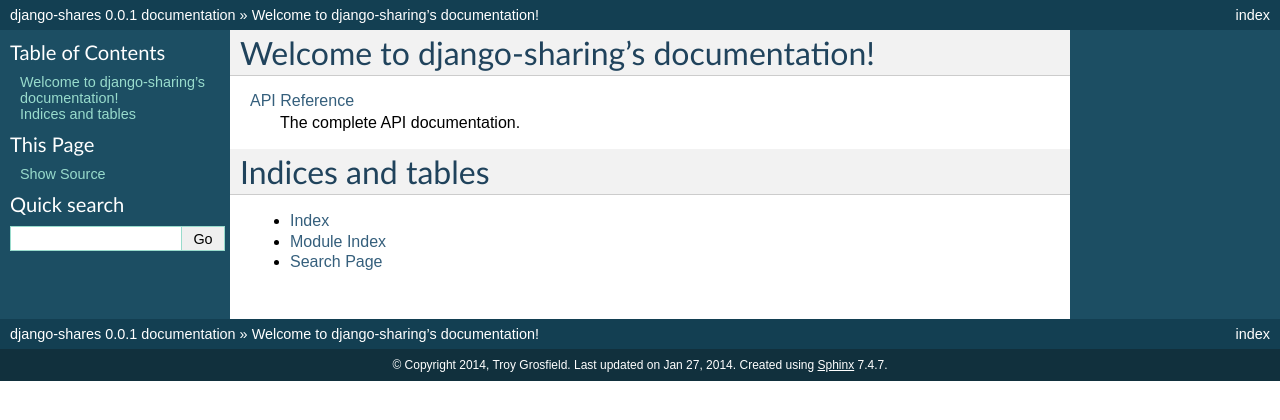
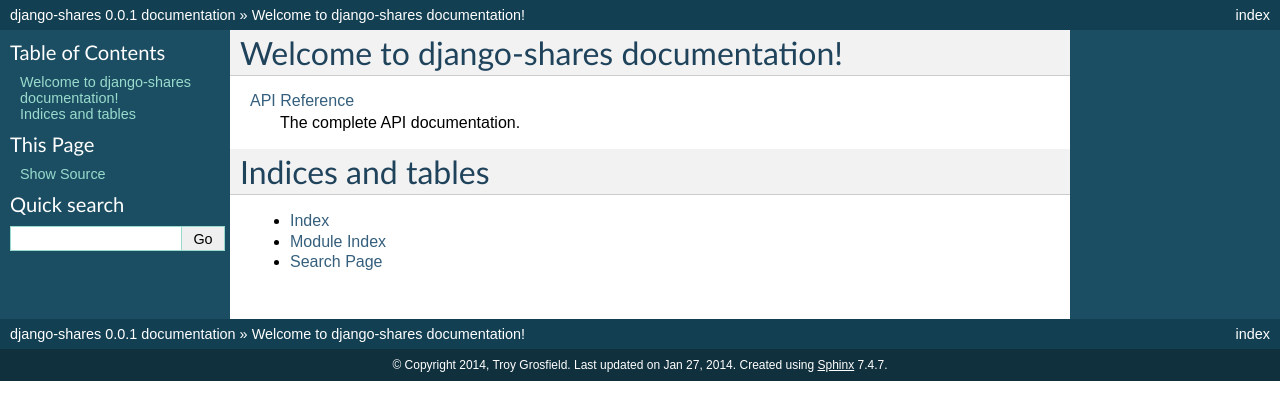
Before and after one commit to InfoAgeTech/django-shares, a Sphinx documentation site: the page built from docs/index.rst, in a window 1280 px wide. Shown: the top 420 px of the page. Built offline with Sphinx 7.4.7, drawn with Linux system fonts in a browser that asks for light colours.

Commit message:
doc updates

```diff
--- a/docs/index.rst
+++ b/docs/index.rst
@@ -1,10 +1,10 @@
-.. django-sharing documentation master file, created by
+.. django-shares documentation master file, created by
    sphinx-quickstart on Thu Feb 21 12:52:04 2013.
    You can adapt this file completely to your liking, but it should at least
    contain the root `toctree` directive.
 
-Welcome to django-sharing's documentation!
-==========================================
+Welcome to django-shares documentation!
+=======================================
 
 :doc:`apireference`
   The complete API documentation.
```
